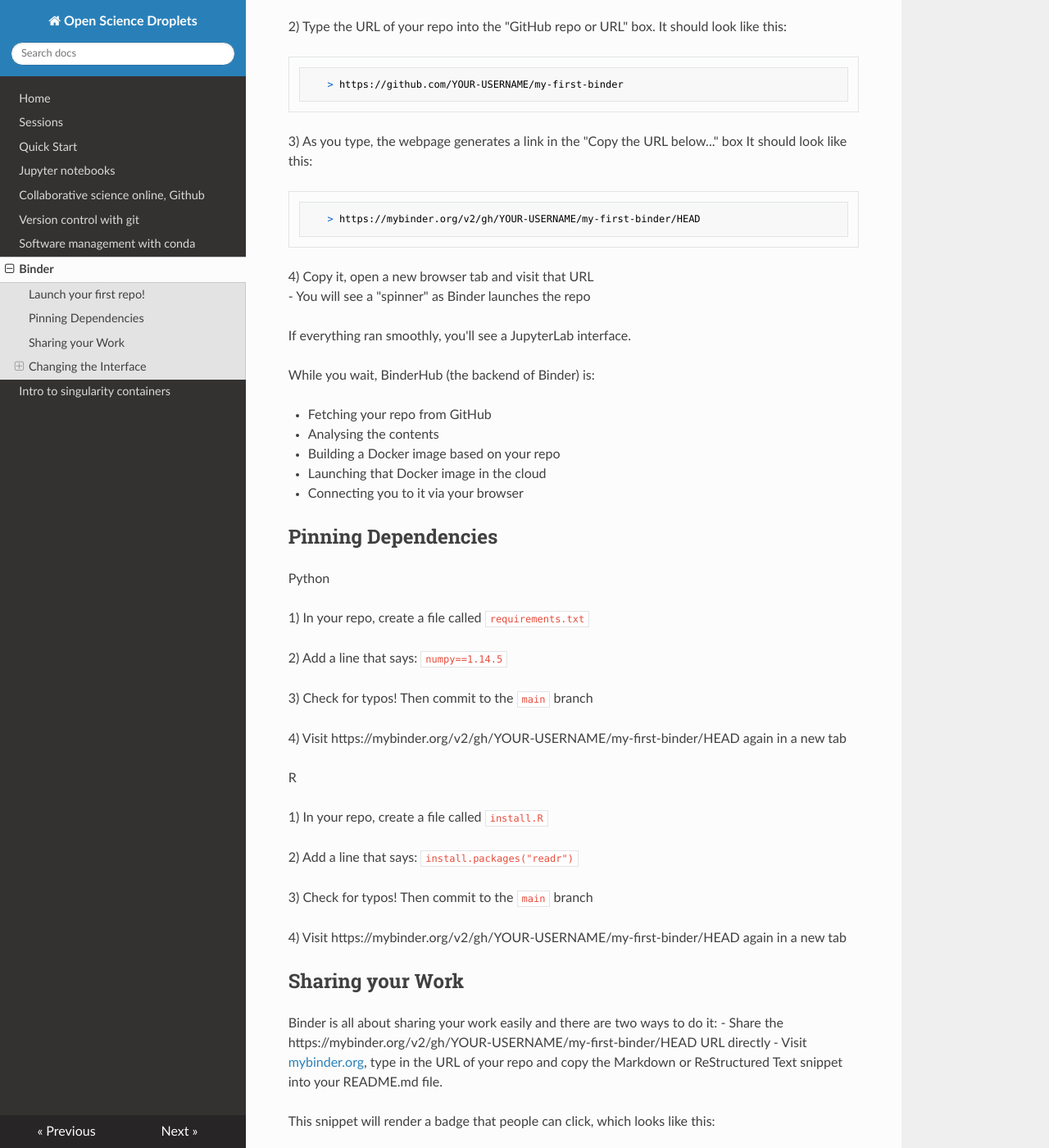
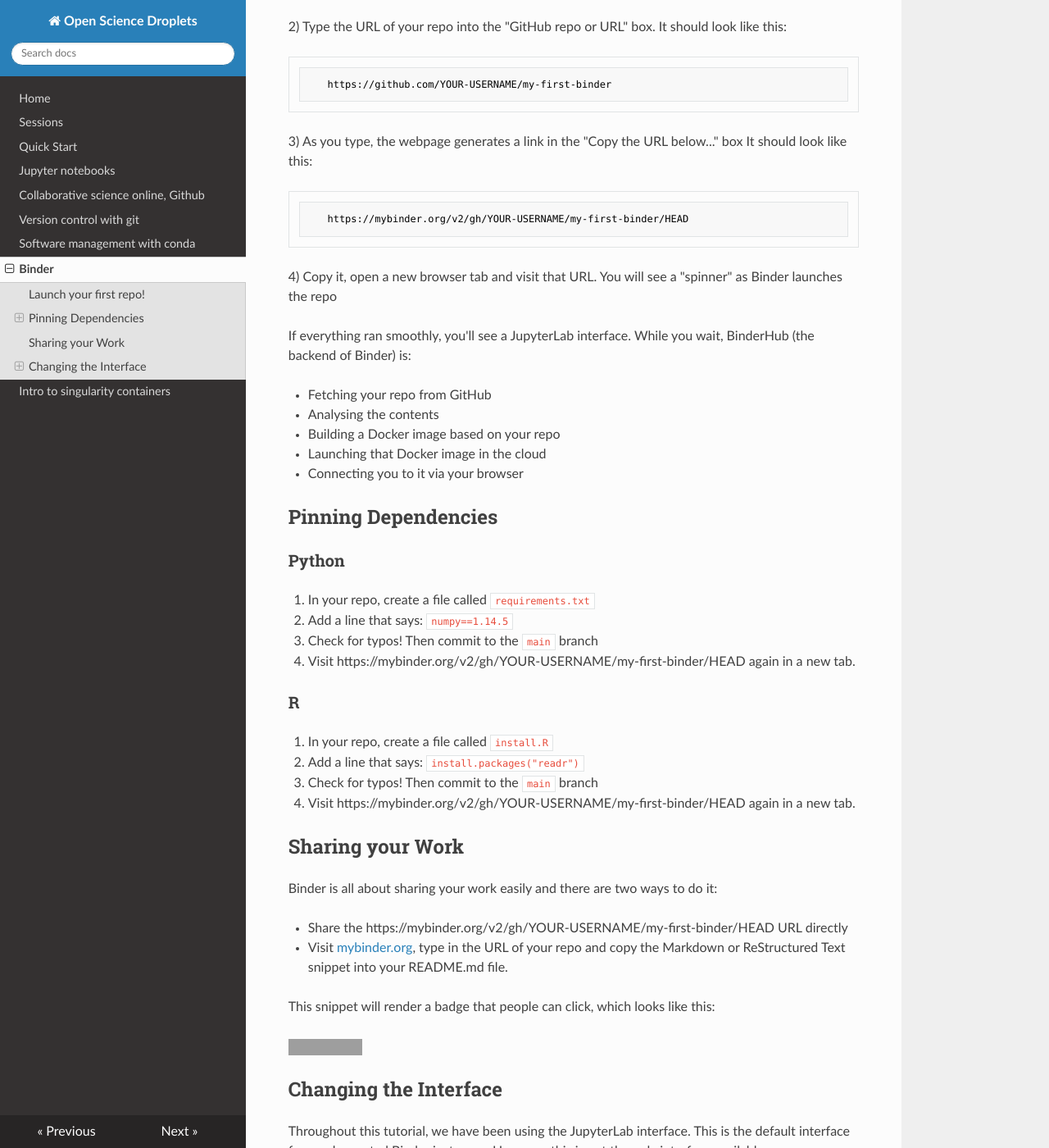
Before and after one commit to espsrc/droplets, an MkDocs documentation site: the page built from docs/binder.md, in a window 1280 px wide and 1400 px high, scrolled down 1017 px. Shown: the whole window at 82% size. Built offline with MkDocs 1.6.1, drawn with Linux system fonts in a browser that asks for light colours; nearby versions of some CDN libraries; some of the changed text lies outside the part shown; grey boxes are pictures that could not be loaded.

Commit message:
Fix binder format

`````diff
--- a/docs/binder.md
+++ b/docs/binder.md
@@ -13,22 +13,19 @@ The contents of this chapter comes from [Zero-to-Binder](https://the-turing-way.
 
 2) Type the URL of your repo into the "GitHub repo or URL" box. It should look like this:
 ````
-   > https://github.com/YOUR-USERNAME/my-first-binder
+   https://github.com/YOUR-USERNAME/my-first-binder
 ````
 
 3) As you type, the webpage generates a link in the "Copy the URL below..." box
    It should look like this:
 
 ````
-   > https://mybinder.org/v2/gh/YOUR-USERNAME/my-first-binder/HEAD
+   https://mybinder.org/v2/gh/YOUR-USERNAME/my-first-binder/HEAD
 ````
 
-4) Copy it, open a new browser tab and visit that URL
-   - You will see a "spinner" as Binder launches the repo
+4) Copy it, open a new browser tab and visit that URL. You will see a "spinner" as Binder launches the repo
 
-If everything ran smoothly, you'll see a JupyterLab interface.
-
-While you wait, BinderHub (the backend of Binder) is:
+If everything ran smoothly, you'll see a JupyterLab interface. While you wait, BinderHub (the backend of Binder) is:
 
 - Fetching your repo from GitHub
 - Analysing the contents
@@ -38,29 +35,24 @@ While you wait, BinderHub (the backend of Binder) is:
 
 
 ## Pinning Dependencies
-Python
+### Python
 
-1) In your repo, create a file called `requirements.txt`
+1. In your repo, create a file called `requirements.txt`
+2. Add a line that says: `numpy==1.14.5`
+3. Check for typos! Then commit to the `main` branch
+4. Visit https://mybinder.org/v2/gh/YOUR-USERNAME/my-first-binder/HEAD again in a new tab.
 
-2) Add a line that says: `numpy==1.14.5`
+### R
 
-3) Check for typos! Then commit to the `main` branch
-
-4) Visit https://mybinder.org/v2/gh/YOUR-USERNAME/my-first-binder/HEAD again in a new tab
-
-R
-
-1) In your repo, create a file called `install.R`
-
-2) Add a line that says: `install.packages("readr")`
-
-3) Check for typos! Then commit to the `main` branch
-
-4) Visit https://mybinder.org/v2/gh/YOUR-USERNAME/my-first-binder/HEAD again in a new tab
+1. In your repo, create a file called `install.R`
+2. Add a line that says: `install.packages("readr")`
+3. Check for typos! Then commit to the `main` branch
+4. Visit https://mybinder.org/v2/gh/YOUR-USERNAME/my-first-binder/HEAD again in a new tab.
 
 ## Sharing your Work
 
 Binder is all about sharing your work easily and there are two ways to do it:
+
 - Share the https://mybinder.org/v2/gh/YOUR-USERNAME/my-first-binder/HEAD URL directly
 - Visit [mybinder.org](https://mybinder.org), type in the URL of your repo and copy the Markdown or ReStructured Text snippet into your README.md file.
 
`````
Also changed, not shown: other parts of docs/binder.md (+4 -4 lines).
